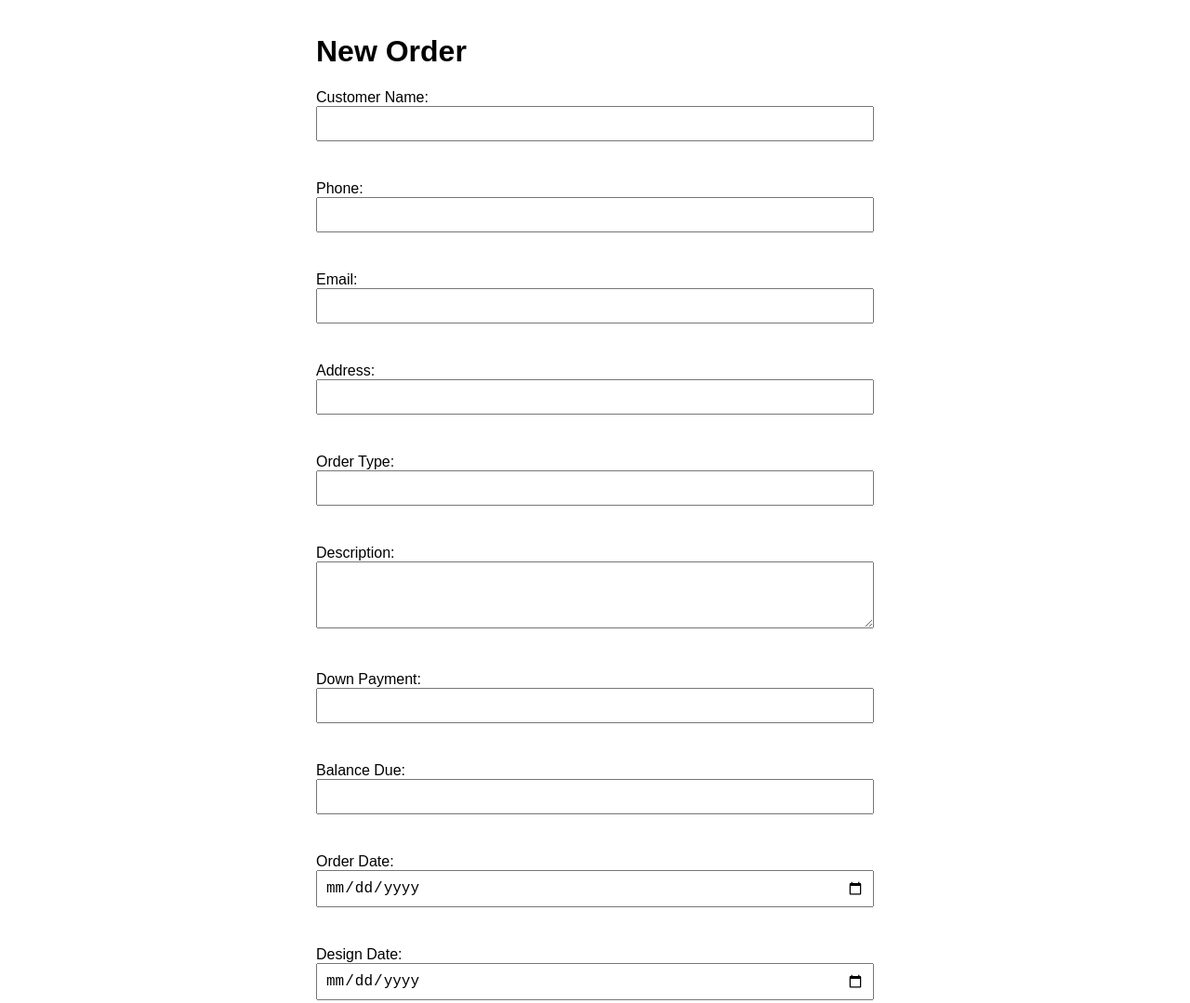
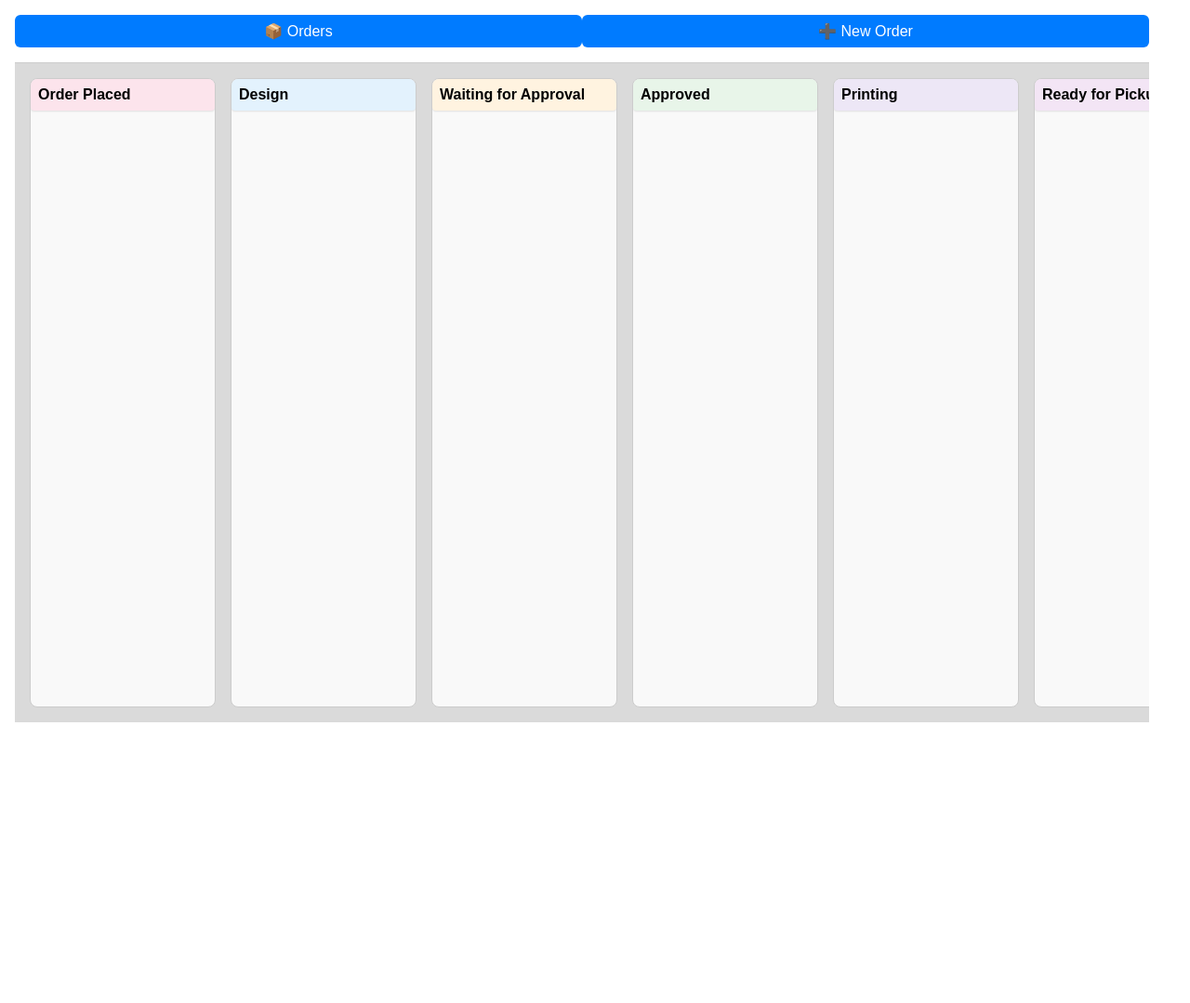
Before and after one commit to spiral342/print-shop-pwa, a plain HTML site: page index.html in a window 1280 px wide. Shown: the top 1079 px of the page at 93% size. After the commit the page ends 832 px from the top, so only its background shows below. Drawn offline with Linux system fonts and the light colour scheme.

Commit message:
Day 3 updates: Kanban UI, form integration, toggle views, localStorage support

```diff
--- a/css/styles.css
+++ b/css/styles.css
@@ -2,19 +2,133 @@ body {
   font-family: sans-serif;
   background-color: #fff;
   padding: 1rem;
-  max-width: 600px;
-  margin: auto;
+  height: 100vh;
+  width: calc(100vw - 60px);
+  margin: 0;
+  overflow: hidden;
 }
-
+html {
+  margin: 0;
+  padding: 0;
+  height: 100vh;
+  width: 100vw;
+  overflow: hidden;
+}
 form {
   display: flex;
   flex-direction: column;
   gap: 0.75rem;
 }
-
 input, textarea, button {
   padding: 0.5rem;
   font-size: 1rem;
   width: 100%;
   box-sizing: border-box;
 }
+button[type="submit"] {
+  background-color: #007bff;
+  color: white;
+  border: none;
+  padding: 0.75rem;
+  font-size: 1rem;
+  border-radius: 6px;
+  margin-top: 1rem;
+  width: 100%;
+  cursor: pointer;
+}
+main {
+  max-width: 600px;
+  margin: auto;
+}
+nav {
+  display: flex;
+  justify-content: space-around;
+  margin-bottom: 1rem;
+}
+nav button {
+  padding: 0.5rem 1rem;
+  font-size: 1rem;
+  border: none;
+  background-color: #007bff;
+  color: white;
+  border-radius: 6px;
+  cursor: pointer;
+}
+#kanbanBoard {
+  display: flex;
+  overflow-x: auto;
+  gap: 1rem;
+  background-color: #dadada;
+  border-top: 1px solid #ccc;
+  padding: 1rem;
+  width: calc(100vw - 60px);
+  height: calc(100vh - 90px); /* Add this line to make it full screen height */
+  box-sizing: border-box; /* Ensures padding doesn't overflow height */
+}
+.kanban-column {
+  flex: 1;
+  min-width: 200px;
+  background: #f9f9f9;
+  border: 1px solid #ccc;
+  padding: 0;
+  padding-top: 0;
+  border-radius: 8px;
+  flex-shrink: 0;
+  height: 100%; /* Makes sure it fills the parent's height */
+  overflow-y: auto; /* Enables vertical scroll within the column if needed */
+  box-sizing: border-box;
+  display: flex;
+  flex-direction: column;
+}
+.kanban-header {
+  background-color: #cce5ff; /* light blue or any color you like */
+  padding: 0.5rem;
+  border-radius: 4px;
+  margin-bottom: 0.5rem;
+  box-shadow: 0 1px 2px rgba(0, 0, 0, 0.1); /* optional for style */
+}
+.kanban-column h3 {
+  font-size: 1rem;
+  margin: 0;
+  flex-shrink: 0;
+}
+.kanban-column.order-placed .kanban-header {
+  background-color: #fce4ec; /* light pink */
+}
+
+.kanban-column.design .kanban-header {
+  background-color: #e3f2fd; /* light blue */
+}
+
+.kanban-column.waiting-for-approval .kanban-header {
+  background-color: #fff3e0; /* light orange */
+}
+
+.kanban-column.approved .kanban-header {
+  background-color: #e8f5e9; /* light green */
+}
+
+.kanban-column.printing .kanban-header {
+  background-color: #ede7f6; /* light purple */
+}
+
+.kanban-column.ready-for-pickup .kanban-header {
+  background-color: #f3e5f5; /* lavender */
+}
+
+.kanban-column.completed .kanban-header {
+  background-color: #c8e6c9; /* brighter green */
+}
+
+.order-card {
+  background: white;
+  border: 1px solid #ddd;
+  padding: 0.5rem;
+  margin-bottom: 0.5rem;
+  border-radius: 6px;
+  font-size: 0.9rem;
+}
+.order-card:hover {
+  background-color: #f0f8ff;
+  cursor: pointer;
+}
--- a/index.html
+++ b/index.html
@@ -8,6 +8,21 @@
     <link rel="manifest" href="manifest.json" />
   </head>
   <body>
+
+    <!-- Navigation (always visible) -->
+    <nav>
+      <button onclick="showKanban()">📦 Orders</button>
+      <button onclick="showForm()">➕ New Order</button>
+    </nav>
+
+    <!-- Kanban View (default visible) -->
+    <section id="kanbanView">
+      <div id="kanbanBoard"><!-- JS will render orders here --></div>
+    </section>
+
+    <!-- New Order Form (hidden initially) -->
+    <section id="formView" style="display: none;">
+      <main>
         <h1>New Order</h1>
         <form id="orderForm">
           <label>Customer Name:
@@ -47,7 +62,7 @@
           </label><br>
 
           <label>Design Date:
-        <input type="date" name="designDate">
+            <input type="date" name="designDate" required>
           </label><br>
 
           <label>Notes:
@@ -60,6 +75,8 @@
 
           <button type="submit">Save Order</button>
         </form>
+      </main>
+    </section>
 
     <script src="js/app.js"></script>
   </body>
--- a/js/app.js
+++ b/js/app.js
@@ -1,6 +1,57 @@
+const statuses = [
+  "Order Placed",
+  "Design",
+  "Waiting for Approval",
+  "Approved",
+  "Printing",
+  "Ready for Pickup",
+  "Completed"
+];
+
+// Load saved orders or start empty
+let orders = JSON.parse(localStorage.getItem("orders")) || [];
+
+function showKanban() {
+  document.getElementById("kanbanView").style.display = "flex";
+  document.getElementById("formView").style.display = "none";
+}
+
+function showForm() {
+  document.getElementById("formView").style.display = "block";
+  document.getElementById("kanbanView").style.display = "none";
+}
+
+// Render the Kanban board
+function renderKanban(ordersToRender) {
+  const board = document.getElementById("kanbanBoard");
+  board.innerHTML = ""; // Clear board
+
+  statuses.forEach(status => {
+    const column = document.createElement("div");
+    column.className = "kanban-column";
+    const statusClass = status.toLowerCase().replace(/\s+/g, "-");
+    column.classList.add(statusClass); // adds a class like 'order-placed' or 'ready-for-pickup'
+
+    column.innerHTML = `<div class="kanban-header"><h3>${status}</h3></div>`;
+
+    const filteredOrders = ordersToRender.filter(o => o.status === status);
+    filteredOrders.forEach(order => {
+      const card = document.createElement("div");
+      card.className = "order-card";
+      card.innerHTML = `<strong>${order.id}</strong><br>${order.customerName}<br>${order.orderType}`;
+      column.appendChild(card);
+    });
+
+    board.appendChild(column);
+  });
+}
+
+// On page load
+renderKanban(orders);
+
+// Handle form submission
 document.getElementById("orderForm").addEventListener("submit", function (e) {
   e.preventDefault();
-
   const formData = new FormData(e.target);
 
   const order = {
@@ -16,9 +67,15 @@ document.getElementById("orderForm").addEventListener("submit", function (e) {
     orderDate: formData.get("orderDate"),
     designDate: formData.get("designDate"),
     notes: formData.get("notes"),
-    images: formData.getAll("images")
+    images: formData.getAll("images"),
+    status: "Order Placed" // All new orders start here
   };
 
+  orders.push(order);
+  localStorage.setItem("orders", JSON.stringify(orders));
+  renderKanban(orders);
+
   console.log("New Order:", order);
-  alert("Order captured (check console).");
+  alert("Order saved and added to board.");
+  e.target.reset();
 });
```
Lines whose indentation alone changed are shown as unchanged.
